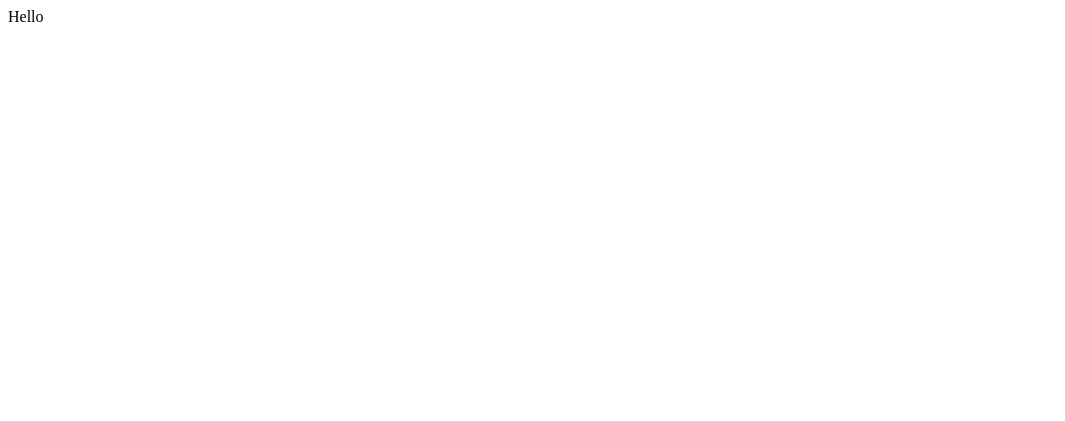
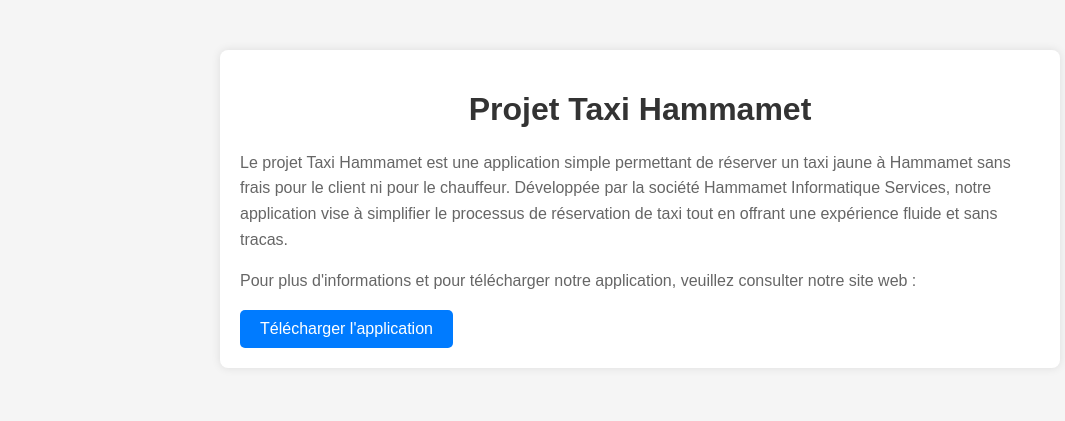
Before and after one commit to TaxiHammamet/taxihammamet.github.io, a plain HTML site: page index.html in a window 1280 px wide. Shown: the whole page, without its empty margins (0-1065 px from the left). Drawn offline with Linux system fonts and the light colour scheme.

Commit message:
Initial commit

```diff
--- a/index.html
+++ b/index.html
@@ -1 +1,52 @@
-Hello
+<!DOCTYPE html>
+<html lang="en">
+<head>
+    <meta charset="UTF-8">
+    <meta name="viewport" content="width=device-width, initial-scale=1.0">
+    <title>Projet Taxi Hammamet</title>
+    <style>
+        body {
+            font-family: Arial, sans-serif;
+            margin: 0;
+            padding: 0;
+            background-color: #f5f5f5;
+        }
+        .container {
+            max-width: 800px;
+            margin: 50px auto;
+            padding: 20px;
+            background-color: #fff;
+            border-radius: 8px;
+            box-shadow: 0 0 10px rgba(0, 0, 0, 0.1);
+        }
+        h1 {
+            color: #333;
+            text-align: center;
+        }
+        p {
+            color: #666;
+            line-height: 1.6;
+        }
+        .btn {
+            display: inline-block;
+            padding: 10px 20px;
+            background-color: #007bff;
+            color: #fff;
+            text-decoration: none;
+            border-radius: 5px;
+            transition: background-color 0.3s ease;
+        }
+        .btn:hover {
+            background-color: #0056b3;
+        }
+    </style>
+</head>
+<body>
+    <div class="container">
+        <h1>Projet Taxi Hammamet</h1>
+        <p>Le projet Taxi Hammamet est une application simple permettant de réserver un taxi jaune à Hammamet sans frais pour le client ni pour le chauffeur. Développée par la société Hammamet Informatique Services, notre application vise à simplifier le processus de réservation de taxi tout en offrant une expérience fluide et sans tracas.</p>
+        <p>Pour plus d'informations et pour télécharger notre application, veuillez consulter notre site web :</p>
+        <a href="https://www.hammamet-services.com/genie-informatique/application-taxi-mami-hammamet/" class="btn">Télécharger l'application</a>
+    </div>
+</body>
+</html>
```
